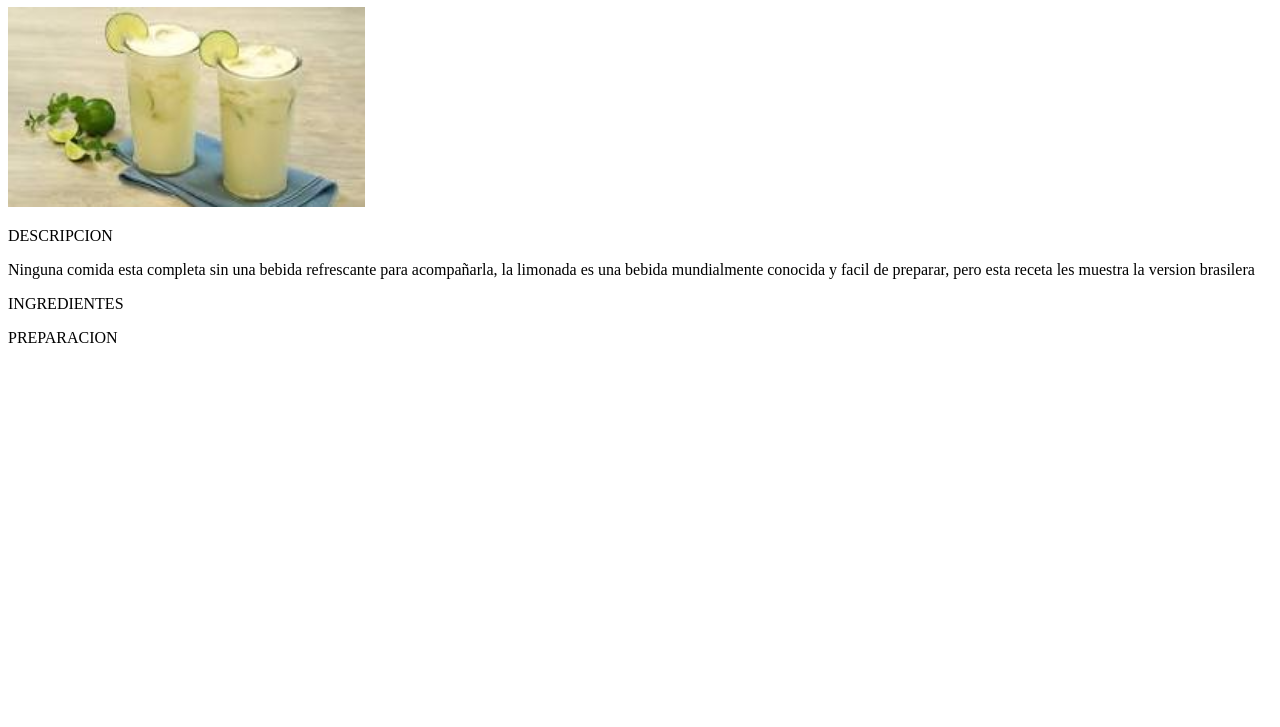
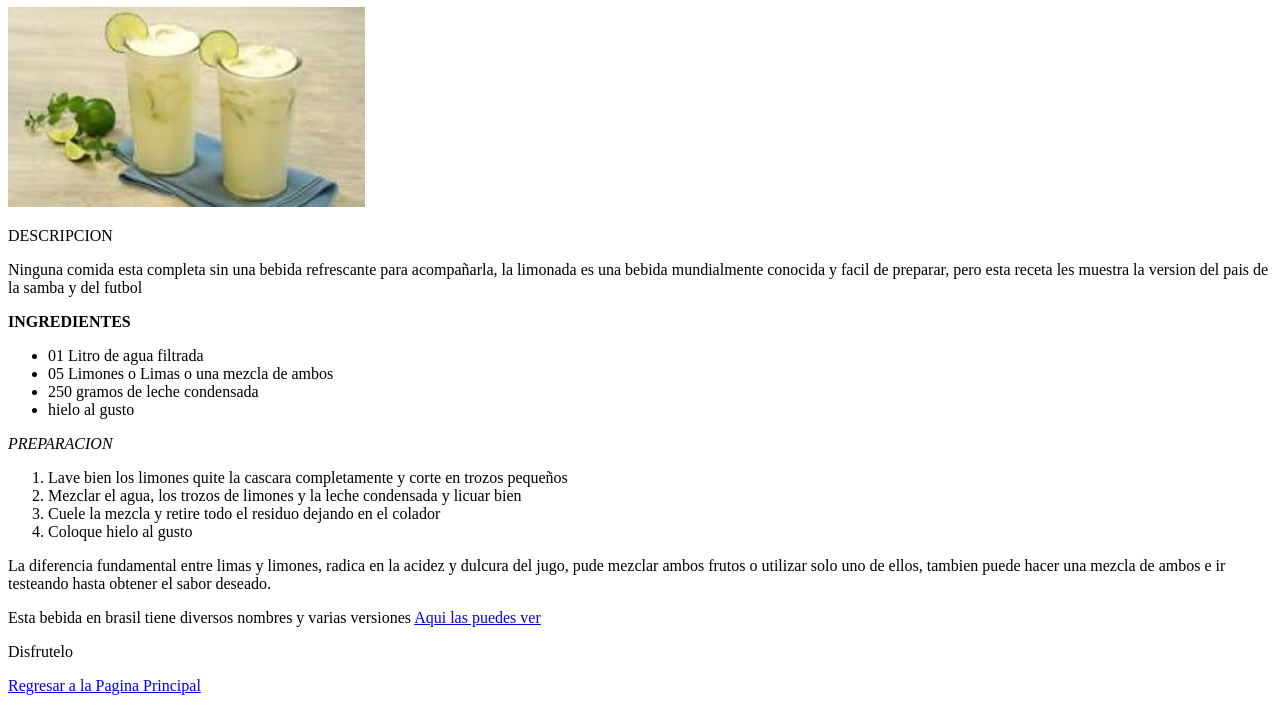
Before and after one commit to JoseAndradeG/odin-recipes, a plain HTML site: page recipes/limonada.html in a window 1280 px wide. Shown: the part 73-800 px from the top of the page. Drawn offline with Linux system fonts and the light colour scheme.

Commit message:
Adicionando Receta limonada.html completo y correciones finales del proyecto Recetas

```diff
--- a/recipes/limonada.html
+++ b/recipes/limonada.html
@@ -1,18 +1,40 @@
 <!DOCTYPE html>
-<html lang="en">
+<html lang="es">
 <head>
     <meta charset="UTF-8">
     <meta name="viewport" content="width=device-width, initial-scale=1.0">
     <title>Limonada</title>
 </head>
 <body>
-    <H1>limonada Brasilera</H1>
+    <H1>Limonada Brasilera</H1>
 <img src="./receta limonadaBR.png" alt="Vaso de limonada Brasilera">
 <p>DESCRIPCION</p>
 <p>Ninguna comida esta completa sin una bebida refrescante para acompañarla, la limonada
    es una bebida mundialmente conocida y facil de preparar, pero esta receta les muestra la
-   version brasilera </p>
-<P>INGREDIENTES</P>
-<P>PREPARACION</P>
+   version del pais de la samba y del futbol</p>
+
+<P><strong>INGREDIENTES</strong></P>
+    <ul>
+        <li>01 Litro de agua filtrada</li>
+        <li>05 Limones o Limas o una mezcla de ambos</li>
+        <li>250 gramos de leche condensada</li>
+        <li>hielo al gusto</li>
+    </ul>
+<p><em>PREPARACION</em></p>
+   <OL>
+        <li> Lave bien los limones quite la cascara completamente y corte en trozos pequeños</li>
+        <li> Mezclar el agua, los trozos de limones y la leche condensada y licuar bien </li>
+        <li> Cuele la mezcla y retire todo el residuo dejando en el colador</li>
+        <li> Coloque hielo al gusto</li>
+    </OL>
+<p>La diferencia fundamental entre limas y limones, radica en la acidez y dulcura del jugo, pude mezclar
+   ambos frutos o utilizar solo uno de ellos, tambien puede hacer una mezcla de ambos e ir testeando hasta
+   obtener el sabor deseado.</p>
+<p>Esta bebida en brasil tiene diversos nombres y varias versiones
+    <a href="https://contexturasysabores.es/cocteles-y-bebidas/limonada-brasilena/"target="_blank" rel="noopener nooferrer">Aqui las puedes ver</a></p>
+
+   <p> Disfrutelo</p>
+
+   <a href="../index.html">Regresar a la Pagina Principal</a>
 </body>
 </html>
```
Also changed, not shown: index.html (+2 -2 lines), recipes/pasta.html (+3 -3 lines), recipes/tortilla.html (+2 -2 lines).
